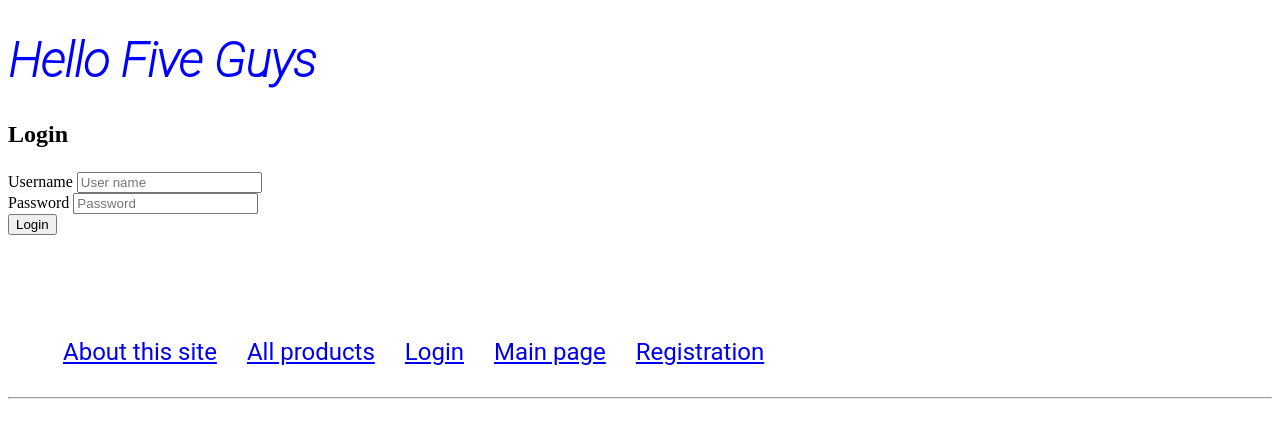
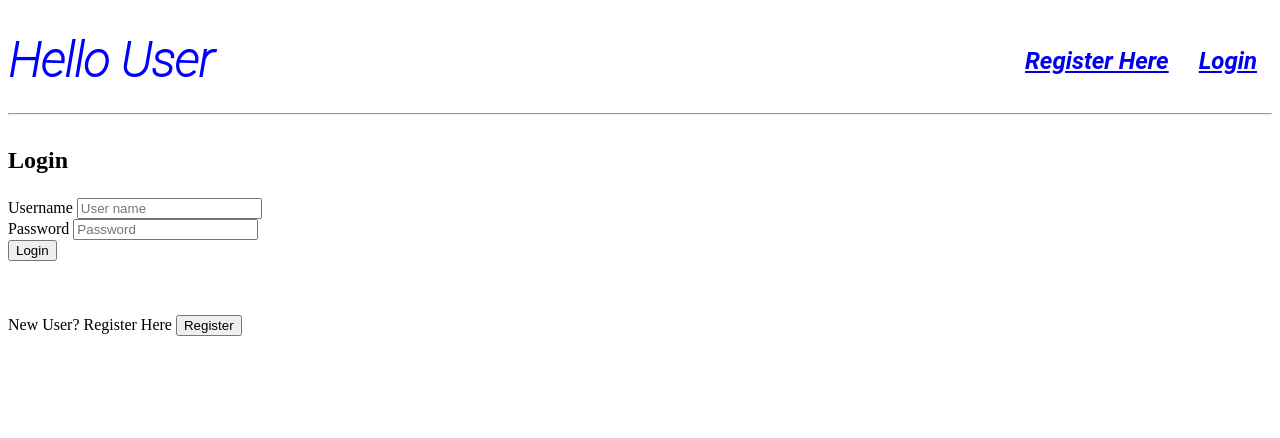
Before and after one commit to unDefinedERROR403/Myapp, a Django app: template myapp/templates/myapp/login.html in a window 1280 px wide. Shown: the top 438 px of the page. Run offline with Django 3.2, Linux system fonts and the light colour scheme; the template is opened without the code that fills it, so the values that code supplies are empty.

Commit message:
Update 2

```diff
--- a/myapp/static/myapp/style.css
+++ b/myapp/static/myapp/style.css
@@ -43,3 +43,32 @@
     text-align: center;
     position: center;
 }
+
+li1 {
+    font-size: x-large;
+    font-family: Roboto;
+    float: right;
+    display: inline;
+    margin: 15px;
+    text-align: center;
+    position: center;
+}
+
+p1 {
+    font-family: Arial;
+    font-style: italic;
+    text-align: center;
+    font-size: large;
+    position: fixed;
+    bottom: 0;
+}
+
+p2 {
+    font-family: Arial;
+    text-align: center;
+    font-size: xx-large;
+}
+
+.button1 {
+    font-size: 24px;
+}
--- a/myapp/templates/myapp/base.html
+++ b/myapp/templates/myapp/base.html
@@ -9,28 +9,21 @@
  <div>
  <h1>{% block myhdg %}
         {% if user.is_authenticated %}
-            Hello {{ user.username }}
+            Hello {{ user.first_name }}
+            <li1><a href="{% url 'myapp:logout' %}">Logout</a></li1>
+            <li1><a href="/myapp/about">About this site</a></li1>
+            <li1><a href="{% url 'myapp:myorders' %}">My orders</a></li1>
+            <li1><a href="{% url 'myapp:index' %}">Main page</a></li1>
+            <li1><a href="{% url 'myapp:products' %}">All products</a></li1>
+            <hr/>
         {% else %}
-            Hello Five Guys
+            Hello User
+            <li1><a href="{% url 'myapp:login' %}">Login</a></li1>
+            <li1><a href="{% url 'myapp:register' %}">Register Here</a><br/></li1>
+            <hr/>
         {% endif %}
     {% endblock %}</h1>
  {% block body_block %}*** {% endblock %}
  </div>
- <div><br><br><br><br>
-    <ul>
-         {% block link_block %}
-            <li class="hb"><a href="/myapp/about">About this site</a></li>
-            <li class="hb"><a href="{% url 'myapp:products' %}">All products</a></li>
-            {% if user.is_authenticated %}
-                <li class="hb"><a href="{% url 'myapp:logout' %}">Logout</a></li>
-            {% else %}
-                <li class="hb"><a href="{% url 'myapp:login' %}">Login</a></li>
-            {% endif %}
-            <li class="hb"><a href="{% url 'myapp:index' %}">Main page</a><br/></li>
-             <li class="hb"><a href="{% url 'myapp:register' %}">Registration</a><br/></li>
-        {% endblock %}
-    </ul>
-</div>
- <hr />
  </body>
 </html>
--- a/myapp/templates/myapp/index.html
+++ b/myapp/templates/myapp/index.html
@@ -1,6 +1,6 @@
 {% extends 'myapp/base.html' %}
 {% block body_block %}
-    <p>Last Login - {{ last_login }}</p>
+    <p1>Last Login - {{ last_login }}</p1>
     {% if cat_list %}
         <h3>List of Categories</h3>
         <ol>
--- a/myapp/templates/myapp/login.html
+++ b/myapp/templates/myapp/login.html
@@ -4,7 +4,7 @@
     <div class="form-group">
         <h3 style="text-align: left;">Login</h3>
         {% if msg %}
-            <p>{{ msg }}</p>
+            <p1>{{ msg }}</p1>
         {% endif %}
         <form method="POST">
             {% csrf_token %}
@@ -17,6 +17,11 @@
             <input type="password" name="password" id="password" placeholder="Password"/>
             </div>
             <button type="submit" value="submit">Login</button>
+             <div>
+             </br></br></br>
+            <label for="registration">New User? Register Here</label>
+             <button formaction="{% url 'myapp:register' %}">Register</button>
+            </div>
         </form>
     </div>
 {% endblock %}
--- a/myapp/templates/myapp/placeorder.html
+++ b/myapp/templates/myapp/placeorder.html
@@ -20,7 +20,7 @@
         </form>
         </div>
         {% if msg %}
-            <p>{{ msg }}</p>
+            <p1>{{ msg }}</p1>
         {% endif %}
 
     {% else %}
--- a/myapp/templates/myapp/register.html
+++ b/myapp/templates/myapp/register.html
@@ -3,6 +3,9 @@
 {% block body_block %}
     <div class="form-group">
         <h3 style="text-align: left;">Register</h3>
+        {% if msg %}
+            <p1>{{ msg }}</p1>
+        {% endif %}
         <form method="POST">
             {% csrf_token %}
             <div>
@@ -27,8 +30,5 @@
             </div>
             <button type="submit" value="submit">Register</button>
         </form>
-        {% if msg %}
-            <p>{{ msg }}</p>
-        {% endif %}
     </div>
 {% endblock %}
--- a/myapp/views.py
+++ b/myapp/views.py
@@ -146,9 +146,8 @@
         form = NewUserForm(request.POST)
         if form.is_valid():
             user = form.save()
-            login(request, user)
             msg1 = 'Registration Successful. Login to continue shopping...'
-            return render(request, "myapp/index.html", {'msg': msg1})
+            return render(request, "myapp/register.html", {'msg': msg1})
         msg1 = 'Unsuccessful registration. Invalid information.'
     form = NewUserForm()
     return render(request, "myapp/register.html", {"register_form": form, 'msg': msg1})
```
Also changed, not shown: myapp/templates/myapp/about.html (+3 -10 lines), myapp/templates/myapp/products.html (+6 -1 lines).
